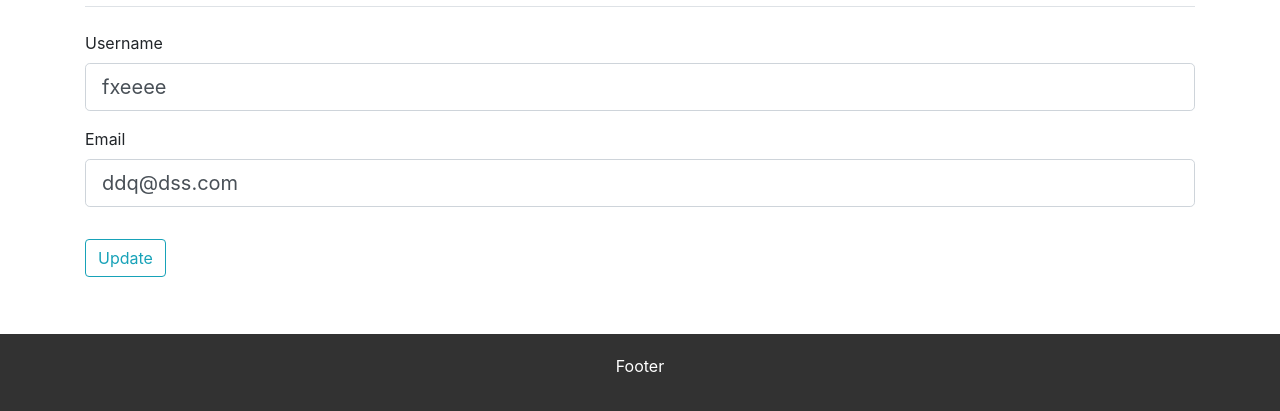
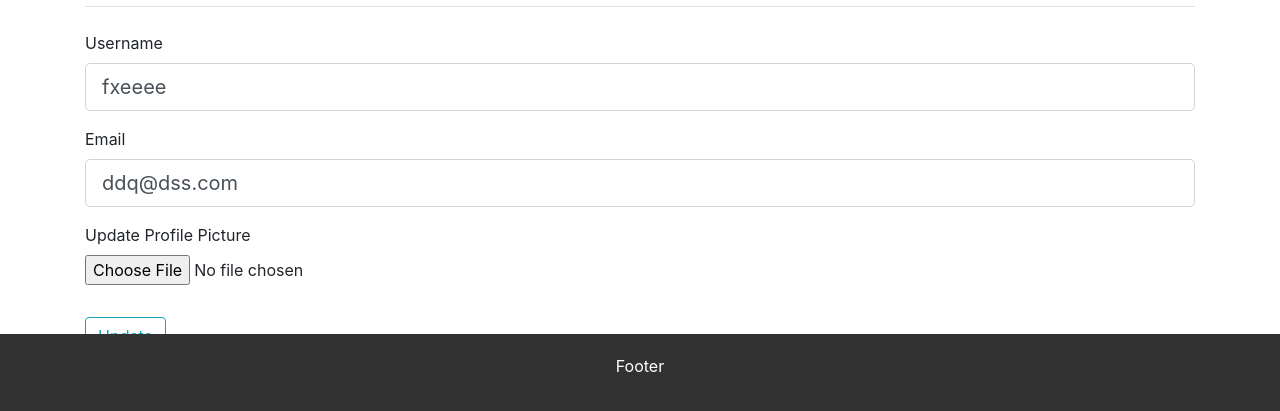
Before and after one commit to NikosNtafopoulos/Flask-Project, a Flask app: page /account in a window 1280 px wide. Shown: the part 386-797 px from the top of the page. Run offline with Flask 2, Linux system fonts and the light colour scheme; a user stored in the database is signed in; some libraries are stand-ins or nearby versions.

Commit message:
upload picture

```diff
--- a/flaskblog/templates/account.html
+++ b/flaskblog/templates/account.html
@@ -10,7 +10,7 @@
        </div>
        <!--FORM HERE -->
        <div class="register-form">
-    <form method="POST" action="">
+    <form method="POST" action="" enctype="multipart/form-data">
         {{ form.hidden_tag() }}
         <fieldset class="form-group">
             <legend class="border-bottom mb-4">Account Info</legend>
@@ -44,7 +44,15 @@
                 {% endif %}
             </div>
             </div>
-
+            <div class="form-group">
+                {{ form.picture.label }}
+                {{ form.picture(class="form-control-file") }}
+                {% if form.picture.errors %}
+                    {% for error in form.picture.errors %}
+                        <span class="text-danger">{{ error }}</span><br>
+                    {% endfor %}
+                {% endif %}
+            </div>
         </fieldset>
         <div class="form-group">
                 {{ form.submit(class="btn btn-outline-info") }}
```
